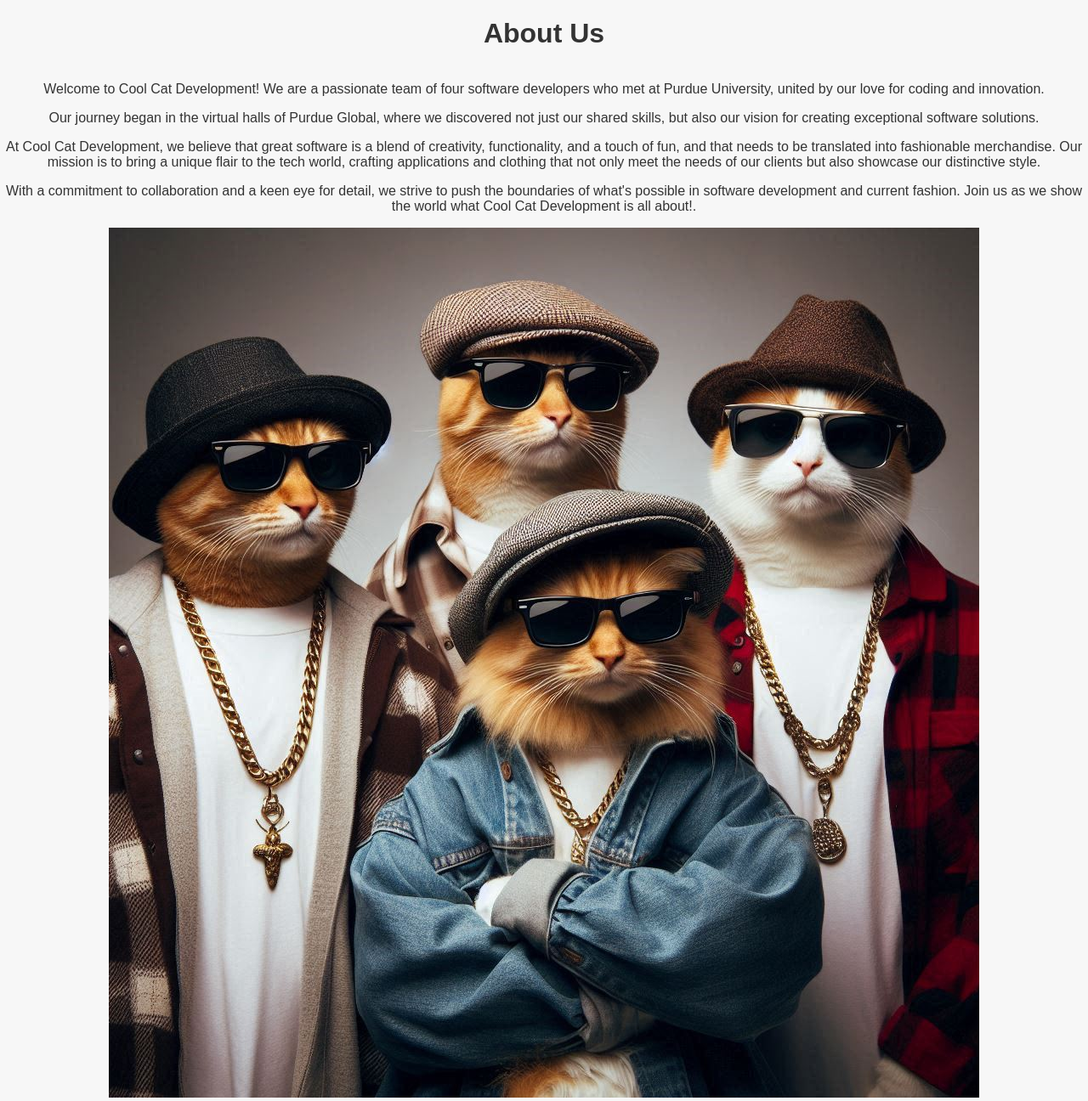
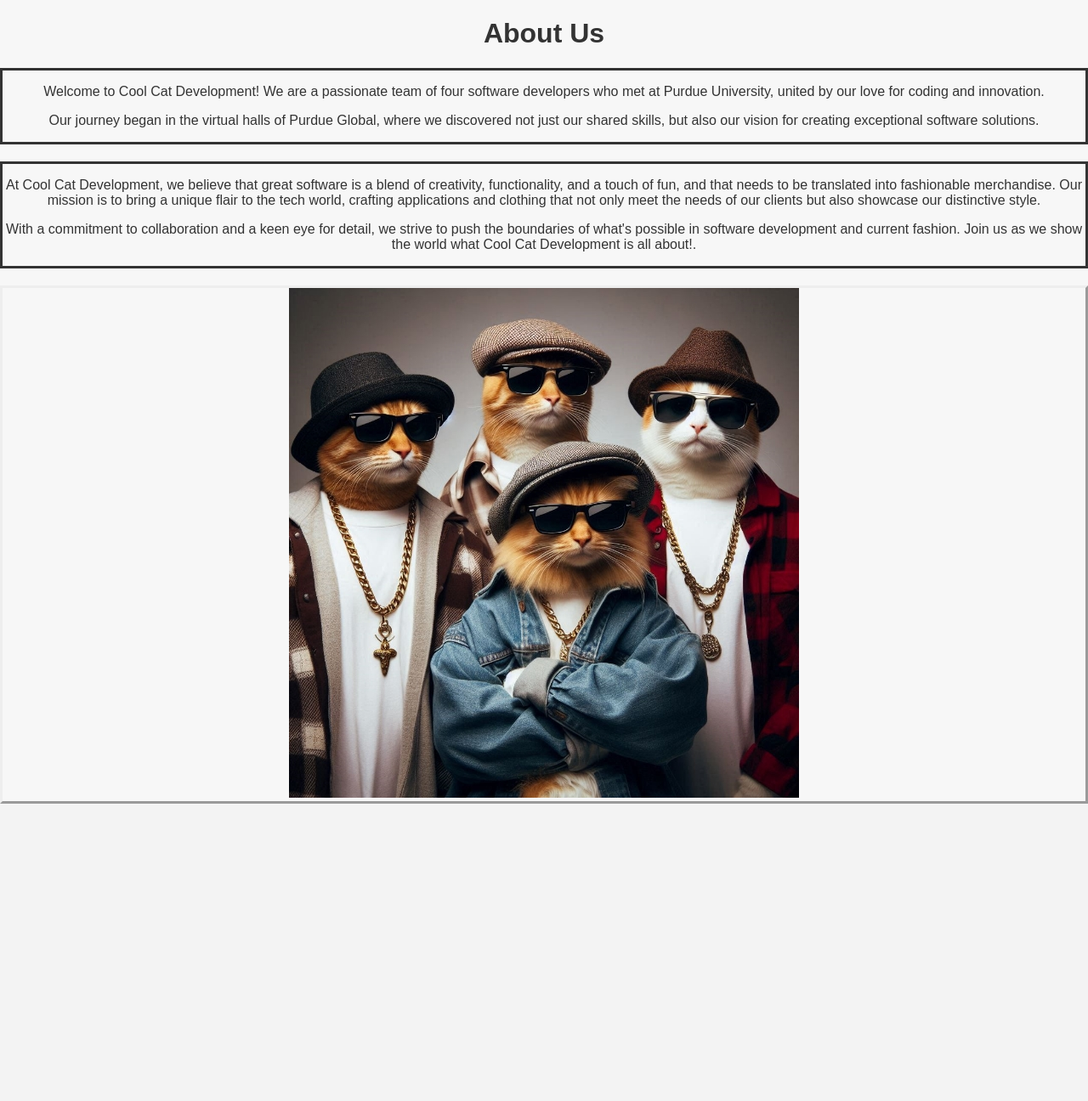
Before and after one commit to jbowser64/CoolCatDevs, a Flask app: page /about in a window 1280 px wide. Shown: the part 82-1378 px from the top of the page at 85% size. After the commit the page ends 1028 px from the top, so only its background shows below. Run offline with Flask 3, Linux system fonts and the light colour scheme.

Commit message:
Doing some work on the About Us section

```diff
--- a/templates/aboutus.html
+++ b/templates/aboutus.html
@@ -4,7 +4,7 @@
 
 {% block content %}
 <h1>About Us</h1>
-<div style="border:unset; align-content:center;">
+<div style=" border-style:solid; position:initial">
     <p>
         Welcome to Cool Cat Development!
         We are a passionate team of four software developers who met at Purdue University, united by our love for coding and innovation.
@@ -14,7 +14,8 @@
         Our journey began in the virtual halls of Purdue Global, where we discovered not just our shared skills,
         but also our vision for creating exceptional software solutions.
     </p>
-
+    </div>
+<div style="border-style:solid; margin-top:20px;margin-bottom:20px">
     <p>
         At Cool Cat Development, we believe that great software is a blend of creativity, functionality, and a touch of fun,
         and that needs to be translated into fashionable merchandise.
@@ -27,5 +28,7 @@
         Join us as we show the world what Cool Cat Development is all about!.
     </p>
 </div>
-<img src="static/icons/CoolCats.jpeg" alt="CoolCats">
+<div style="border-style:outset; position:center">
+    <img src="static/icons/CoolCats.jpeg" alt="CoolCats">
+</div>
 {% endblock %}
```
Also changed, not shown: static/icons/CoolCats.jpeg.
